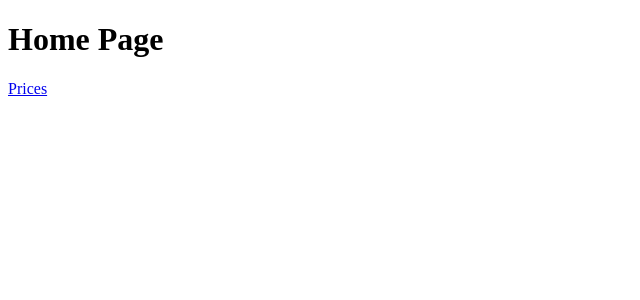
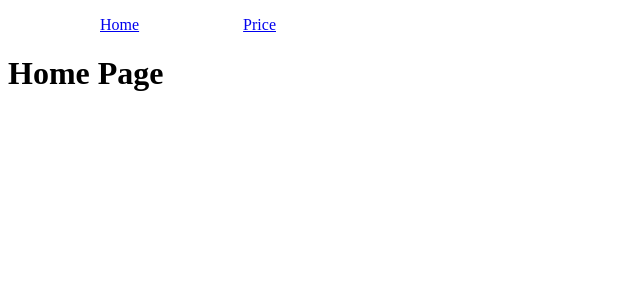
Before and after one commit to The-Mostest/coachingSite, a React (Vite) app: page / in a window 1280 px wide. Shown: the top 300 px of the page, without its empty margins (0-640 px from the left). Built offline with nearby package versions, Linux system fonts and the light colour scheme.

Commit message:
Added Nav Bar

```diff
--- a/package.json
+++ b/package.json
@@ -13,7 +13,9 @@
     "react": "^18.3.1",
     "react-dom": "^18.3.1",
     "react-router": "^7.1.3",
-    "Router": "^2.1.0"
+    "react-router-dom": "^7.1.3",
+    "Router": "^2.1.0",
+    "sass": "^1.83.4"
   },
   "devDependencies": {
     "@eslint/js": "^9.17.0",
--- a/src/App.jsx
+++ b/src/App.jsx
@@ -1,19 +1,20 @@
 import { Route, Routes } from "react-router"
-import { Link } from "react-router"
 
 import PricePage from "./assets/PricePage/pricePage"
 import Homepage from "./assets/HomePage/homepage"
+
+import NavBar from "./assets/components/NavBar/NavBar"
 
 function App() {
 
   return (
     <div>
 
+      <NavBar />
+
       <Routes>
         <Route path="" element={<Homepage />} />
         <Route path="/pricepage" element={<PricePage />} />
-
-
       </Routes>
 
     </div>
--- a/src/assets/HomePage/homepage.jsx
+++ b/src/assets/HomePage/homepage.jsx
@@ -1,4 +1,4 @@
-import { Link } from "react-router"
+
 
 
 const Homepage = () => {
@@ -8,7 +8,6 @@ const Homepage = () => {
 
 
             <h1> Home Page </h1>
-            <Link to="/PricePage">Prices</Link>
 
 
 
--- /dev/null
+++ b/src/assets/components/NavBar/NavBar.jsx
@@ -0,0 +1,31 @@
+import { Link } from "react-router"
+import './NavBar.scss'
+
+const NavBar = () => {
+
+
+    return (
+
+        <div>
+
+            <nav>
+                <ul>
+
+                    <li>
+                        <Link to="/">Home</Link>
+                    </li>
+                    <li>
+                        <Link to="/pricepage">Price</Link>
+                    </li>
+
+                </ul>
+            </nav>
+
+
+
+
+        </div>
+    )
+}
+
+export default NavBar
--- /dev/null
+++ b/src/assets/components/NavBar/NavBar.scss
@@ -0,0 +1,19 @@
+body {
+    width: 25%;
+
+    nav {
+
+        ul {
+            display: flex;
+            flex-direction: row;
+            justify-content: space-around;
+            list-style-type: none;
+        }
+    }
+
+    @media (max-width: 600px) {
+        nav {
+            display: none;
+        }
+    }
+}
```
Also changed, not shown: 1 other file (tests, documents, lock files or other folders).
